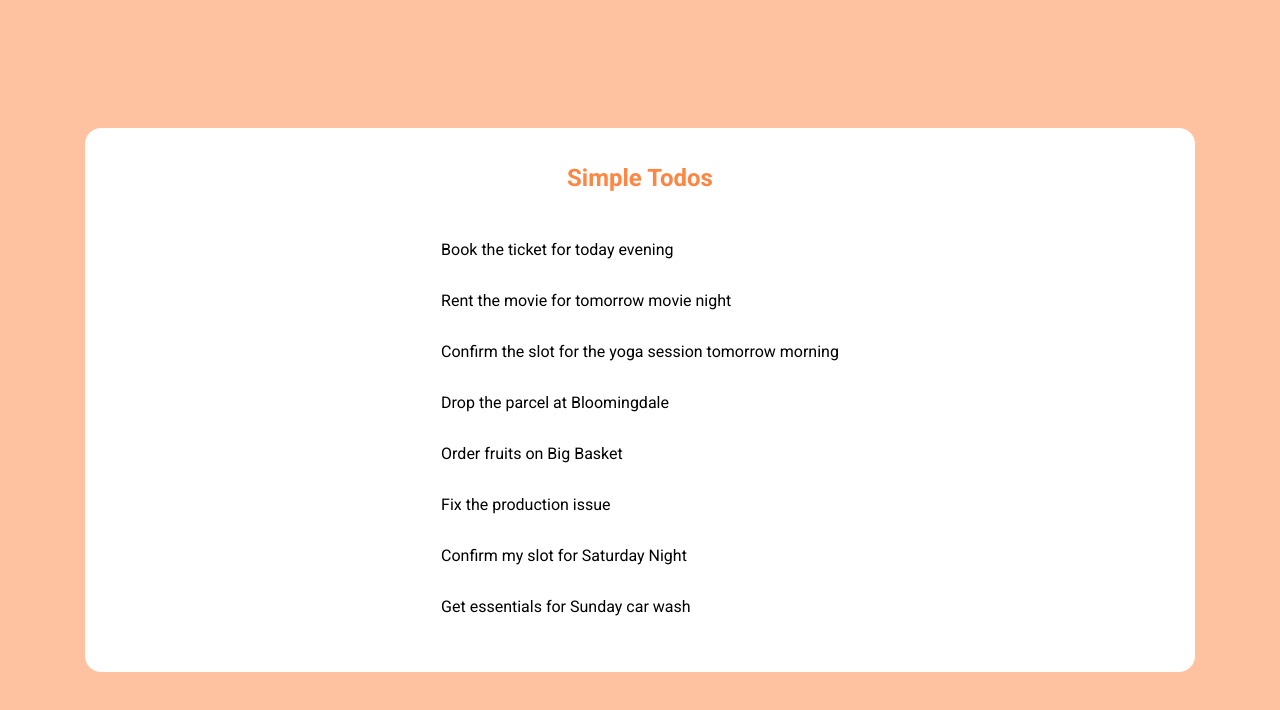
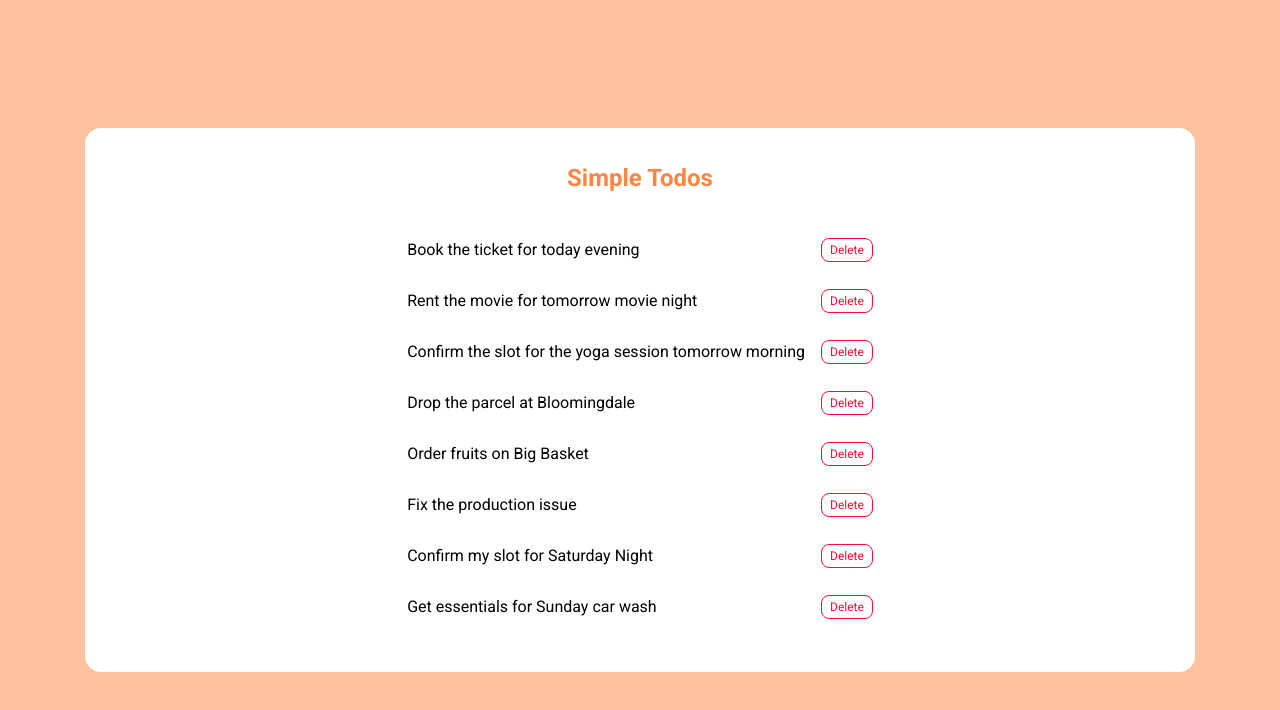
Before and after one commit to vineethsankre/React-Simple-Todos, a React (Create React App) app: page / in a window 1280 px wide. Shown: the top 710 px of the page. Built offline with nearby package versions, Linux system fonts and the light colour scheme; a web font is replaced by a local one.

Commit message:
Delete button added

```diff
--- a/src/components/SimpleTodos/index.css
+++ b/src/components/SimpleTodos/index.css
@@ -18,9 +18,9 @@
   flex-direction: column;
   align-items: center;
 }
-.heading{
+.heading {
   color: #ff8542;
-  font-family: "Roboto";
+  font-family: 'Roboto';
   font-size: 24px;
   font-weight: 700;
   margin-top: 12px;
--- a/src/components/TodoItem/index.css
+++ b/src/components/TodoItem/index.css
@@ -1,11 +1,25 @@
 .todo-item {
   display: flex;
+  justify-content: space-between;
   align-items: center;
   list-style-type: none;
 }
 
-.title{
-    color: #000;
-    font-family: "Roboto";
-    font-size: 16px;
+.title {
+  color: #000;
+  font-family: 'Roboto';
+  font-size: 16px;
 }
+
+.delete-btn{
+  border: 1px solid #ff0b37;
+  background-color: #fff;
+  font-family: "Roboto";
+  font-size: 12px;
+  color: #ff0b37;
+  border-radius: 8px;
+  padding: 4px 8px;
+  margin-left: 16px;
+  outline: none;
+  cursor: pointer;
+}
--- a/src/components/TodoItem/index.js
+++ b/src/components/TodoItem/index.js
@@ -7,6 +7,9 @@ const TodoItem = props => {
   return (
     <li className="todo-item">
       <p className="title">{title}</p>
+      <button type="button" className="delete-btn">
+        Delete
+      </button>
     </li>
   )
 }
```
